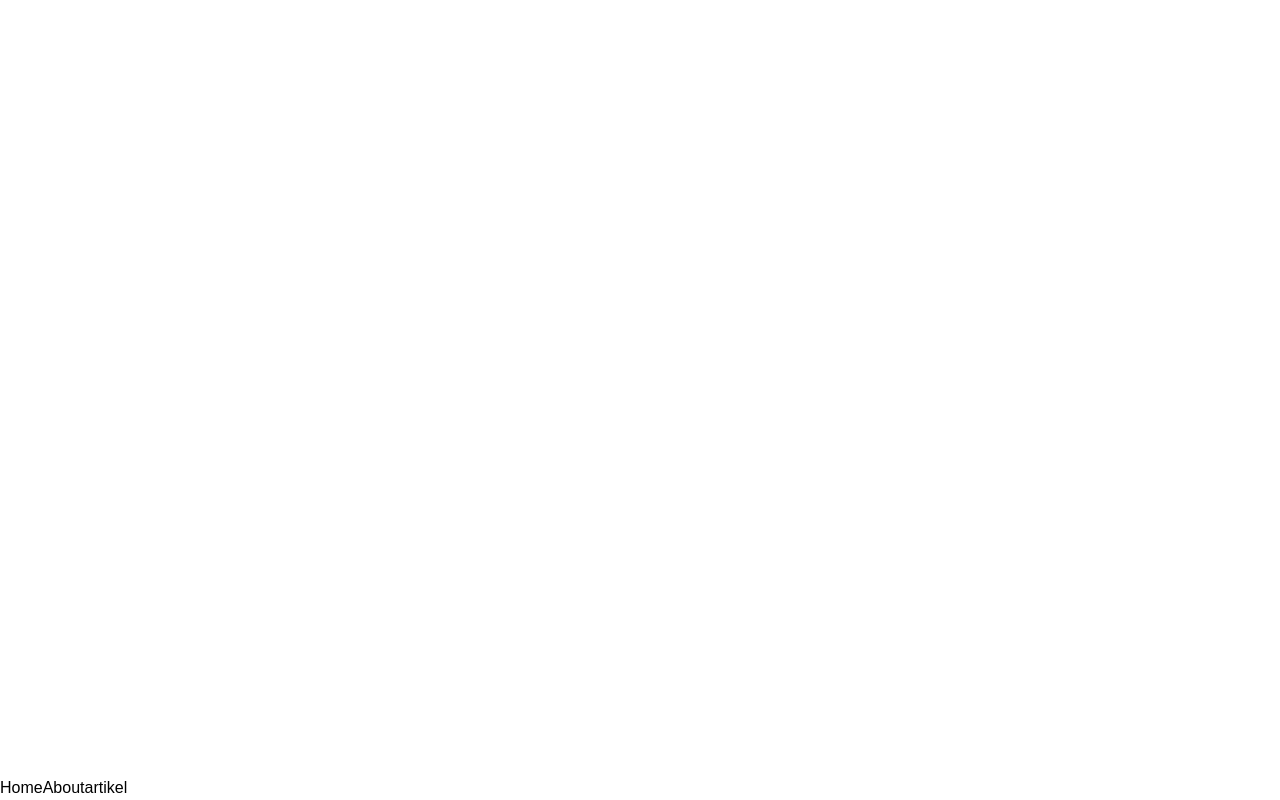
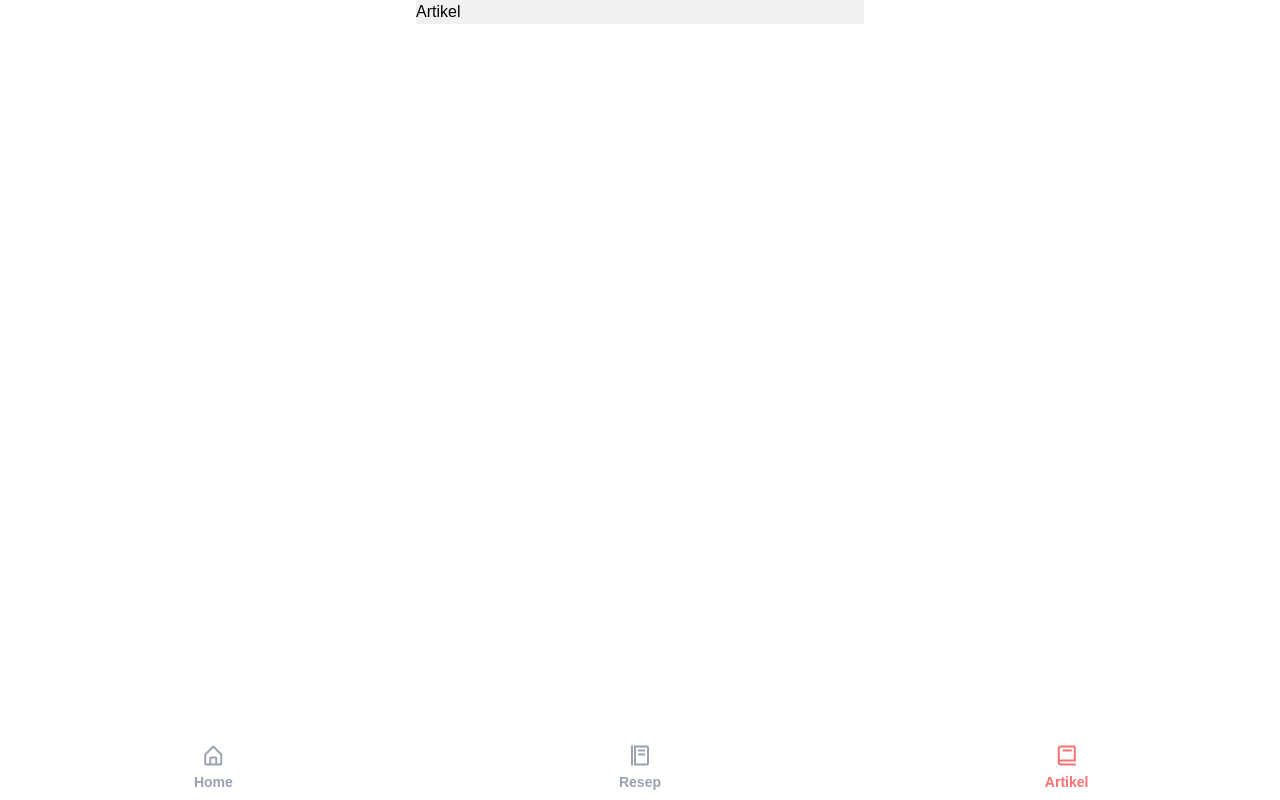
Before and after one commit to Rauliqbal/lets-cooking-app, a Vue app: page /artikel in a window 1280 px wide. Before the commit this address had no page. Built offline with nearby package versions, Linux system fonts and the light colour scheme.

Commit message:
[ADD]Navigation menu

```diff
--- a/src/App.vue
+++ b/src/App.vue
@@ -1,25 +1,34 @@
 <template>
   <div class="max-w-md bg-[#f1f1f1] mx-auto">
-    <nav class="fixed inset-x-0 bottom-0 bg-white">
-      <router-link to="/">Home</router-link>
-      <router-link to="/recipe">About</router-link>
-      <router-link to="/artikel">artikel</router-link>
+    <nav class="fixed inset-x-0 bottom-0 bg-white grid grid-cols-3 py-2">
+        <router-link  to="/" class="nav-link" active-class="active-link">
+            <i class="bx bx-home-alt text-2xl "></i>
+            <span class="text-sm mt-1 ">Home</span>
+        </router-link>
+        <router-link  to="/recipe" class="nav-link" active-class="active-link">
+            <i class="bx bx-food-menu text-2xl "></i>
+            <span class="text-sm mt-1 ">Resep</span>
+        </router-link>
+        <router-link  to="/artikel" class="nav-link" active-class="active-link">
+            <i class="bx bx-book text-2xl "></i>
+            <span class="text-sm mt-1 ">Artikel</span>
+        </router-link>
     </nav>
 
-  <PageLoader/>
-   <router-view v-slot="{ Component }">
-    <transition name="route" mode="out-in">
-      <component :is="Component"></component>
-    </transition>
-   </router-view>
+    <PageLoader />
+    <router-view v-slot="{ Component }">
+      <transition name="route" mode="out-in">
+        <component :is="Component"></component>
+      </transition>
+    </router-view>
   </div>
 </template>
 
 <script>
-import PageLoader from '../src/components/PageLoader.vue'
+import PageLoader from "../src/components/PageLoader.vue";
 export default {
-  components: {PageLoader}
-}
+  components: { PageLoader },
+};
 </script>
 
 <style>
@@ -28,13 +37,13 @@ export default {
   transform: translateX(100px);
 }
 .route-enter-active {
-  transition: all .3 ease-out;
+  transition: all 0.3s ease-out;
 }
 .route-leave-to {
   opacity: 0;
   transform: translateX(-100px);
 }
 .route-leave-active {
-  transition: all .3s ease-in;
+  transition: all 0.3s ease-in;
 }
 </style>
--- a/src/components/PageLoader.vue
+++ b/src/components/PageLoader.vue
@@ -1,7 +1,7 @@
 <template>
     <div v-if="!isloaded" class="flex items-center justify-center fixed z-50 top-0 left-0 w-screen h-screen bg-white">
          <div style="border-top-color:transparent"
-            class="w-16 h-16 border-4 border-blue-400 border-solid rounded-full animate-spin"></div>
+            class="w-16 h-16 border-4 border-red-400 border-solid rounded-full animate-spin"></div>
     </div>
 </template>
 
--- a/src/index.css
+++ b/src/index.css
@@ -18,4 +18,12 @@
         -webkit-box-orient: vertical;
     }
 
+    .nav-link {
+        @apply flex flex-col items-center justify-center text-gray-400 font-semibold
+    }
+
+    .active-link {
+        @apply  text-red-400
+    }
+
 }
--- a/src/router/index.js
+++ b/src/router/index.js
@@ -12,22 +12,29 @@ const routes = [
     name: 'recipe',
     component: () => import('../views/RecipeView.vue')
   },
+  {
+    path:'/artikel',
+    name: "ArtikelView",
+    component: () => import('../views/ArtikelView.vue')
+  },
+  {
+    path:'/category/recipes/:key',
+    name: "CategoryView",
+    component: () => import('../views/CategoryView.vue')
+  },
 
   {
     path:'/recipe/:key',
     name: "recipeDetail",
     component: () => import('../views/RecipeDetail.vue')
   },
-  {
-    path:'/category/recipes/:key',
-    name: "CategoryView",
-    component: () => import('../views/CategoryView.vue')
-  }
+
 ]
 
 const router = createRouter({
   history: createWebHistory(process.env.BASE_URL),
-  routes
+  routes,
+  linkActiveClass: 'active',
 })
 
 export default router
--- /dev/null
+++ b/src/views/ArtikelView.vue
@@ -0,0 +1,15 @@
+<template>
+  <div>
+    Artikel
+  </div>
+</template>
+
+<script>
+export default {
+
+}
+</script>
+
+<style>
+
+</style>
--- a/src/views/HomeView.vue
+++ b/src/views/HomeView.vue
@@ -15,7 +15,7 @@
       <h2 class="text-xl font-bold">Kategori</h2>
       <CategoryCard class="mt-4"/>
       <h2 class="text-xl font-bold mt-5">Resep Terbaru</h2>
-      <div class="grid grid-cols-1 gap-4 mt-4">
+      <div class="grid grid-cols-1 gap-4 mt-4 pb-20">
         <RecipeCard/>
       </div>
     </div>
```
